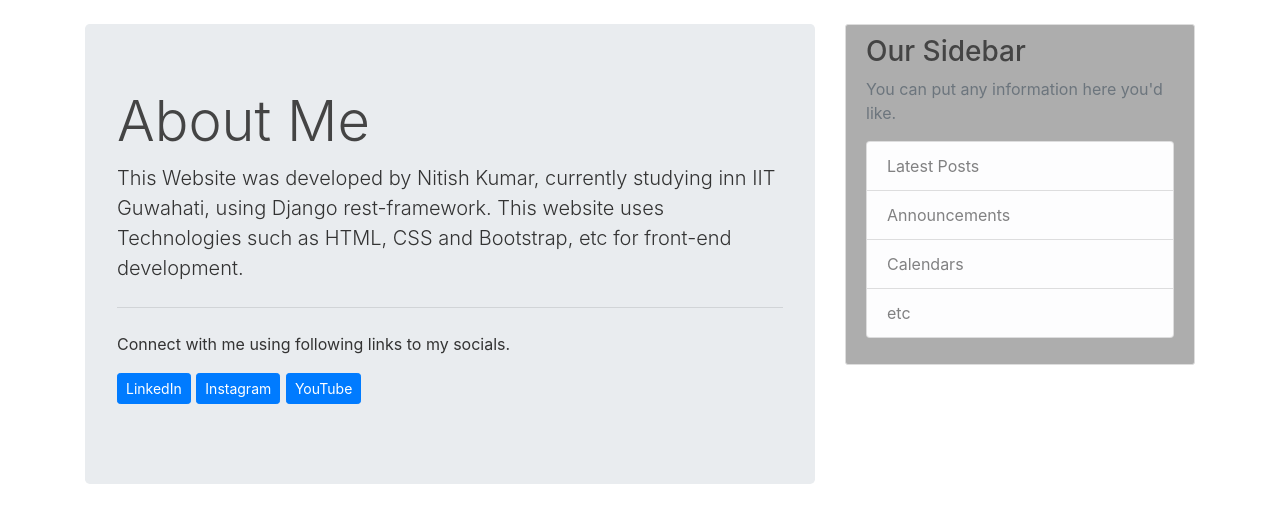
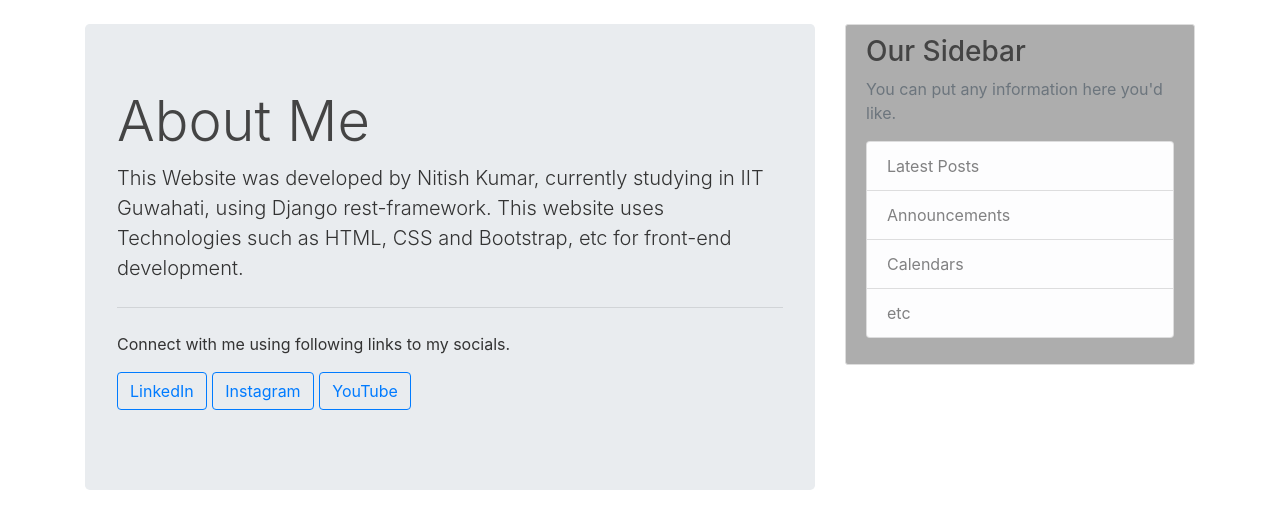
Before and after one commit to nitish623/django_project_blog, a Django app: template blog/templates/blog/about.html in a window 1280 px wide. Shown: the part 56-585 px from the top of the page. Run offline with Django 3.2, Linux system fonts and the light colour scheme; the template is opened without the code that fills it, so the values that code supplies are empty; some libraries are stand-ins or nearby versions.

Commit message:
about me updated 2

```diff
--- a/blog/templates/blog/about.html
+++ b/blog/templates/blog/about.html
@@ -2,13 +2,14 @@
 {% block content %}
     <div class="jumbotron">
         <h1 class="display-4">About Me</h1>
-        <p class="lead">This Website was developed by Nitish Kumar, currently studying inn IIT Guwahati, using Django rest-framework. This website uses Technologies such as HTML, CSS and Bootstrap, etc for front-end development.</p>
+        <p class="lead">This Website was developed by Nitish Kumar, currently studying in IIT Guwahati, using Django rest-framework. This website uses Technologies such as HTML, CSS and Bootstrap, etc for front-end development.</p>
         <hr class="my-4">
         <p>Connect with me using following links to my socials.</p>
         <p class="lead">
-          <a class="btn btn-primary btn-sm" href="https://www.linkedin.com/in/nitish-kumar-5a260b1a0/" role="button">LinkedIn</a>
-          <a class="btn btn-primary btn-sm" href="https://www.instagram.com/nakaarmusic/" role="button">Instagram</a>
-          <a class="btn btn-primary btn-sm" href="https://www.youtube.com/channel/UC_3c_gSTpXuI_kY7zPAxlUw" role="button">YouTube</a>
+
+          <button type="button" class="btn btn-outline-primary"><a href="https://www.linkedin.com/in/nitish-kumar-5a260b1a0/">LinkedIn</a></button>
+          <button type="button" class="btn btn-outline-primary"><a href="https://www.instagram.com/nakaarmusic/">Instagram</a></button>
+          <button type="button" class="btn btn-outline-primary"><a href="https://www.youtube.com/channel/UC_3c_gSTpXuI_kY7zPAxlUw">YouTube</a></button>
         </p>
     </div>
 
```
